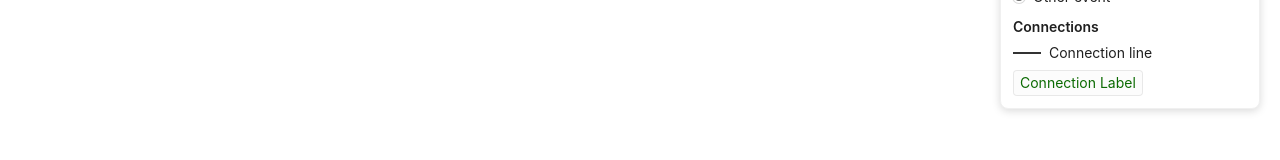
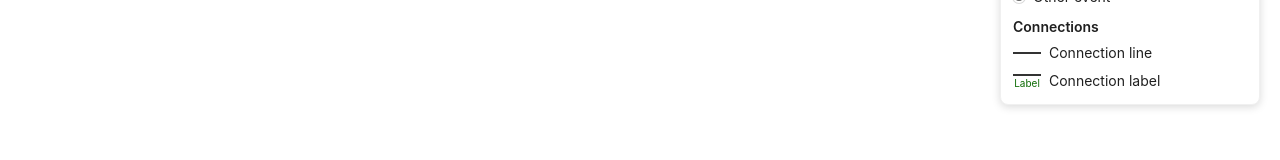
Before and after one commit to ikeem07/us-history-map-app, a React (Vite) app in the folder client/: page / in a window 1280 px wide. Shown: the part 273-433 px from the top of the page. Built offline with nearby package versions, Linux system fonts and the light colour scheme; no server answers.

Commit message:
feat: enhance connection label display in MapLegend with improved styling and layout

```diff
--- a/client/src/components/map-legend.tsx
+++ b/client/src/components/map-legend.tsx
@@ -195,7 +195,28 @@ const MapLegend: React.FC<MapLegendProps> = ({
             <span style={lineSwatch(colors.lineColor)} /> <Text>Connection line</Text>
           </div>
           <div style={{ display: 'flex', alignItems: 'center' }}>
-            <span style={labelChip(colors.labelColor)}>Connection Label</span>
+            <span style={{ display: 'flex', flexDirection: 'column', alignItems: 'center', marginRight: 8 }}>
+              {/* Line above */}
+              <span
+                style={{
+                  width: 28,
+                  height: 2,
+                  borderTop: `2px solid ${colors.lineColor}`,
+                  marginBottom: 2
+                }}
+              />
+              {/* Text below */}
+              <span
+                style={{
+                  fontSize: 10,
+                  color: colors.labelColor,
+                  lineHeight: '10px',
+                }}
+              >
+                Label
+              </span>
+            </span>
+            <Text>Connection label</Text>
           </div>
         </div>
       </Card>
```
